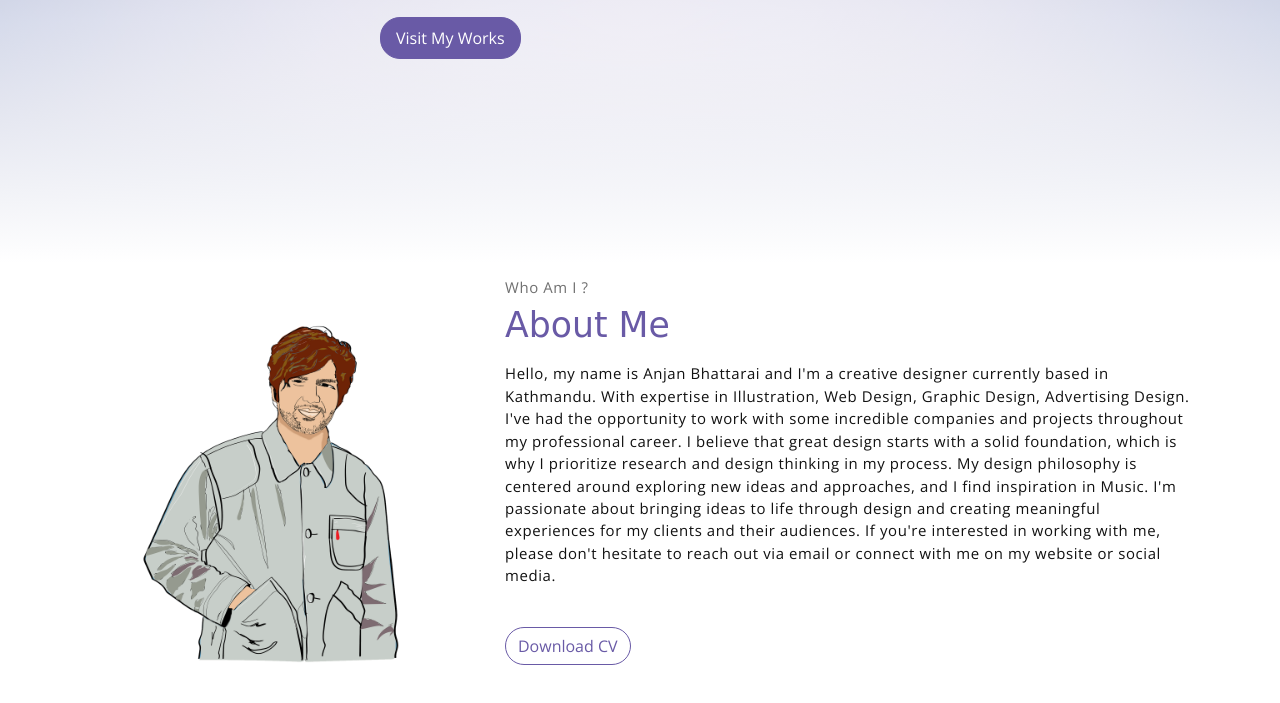
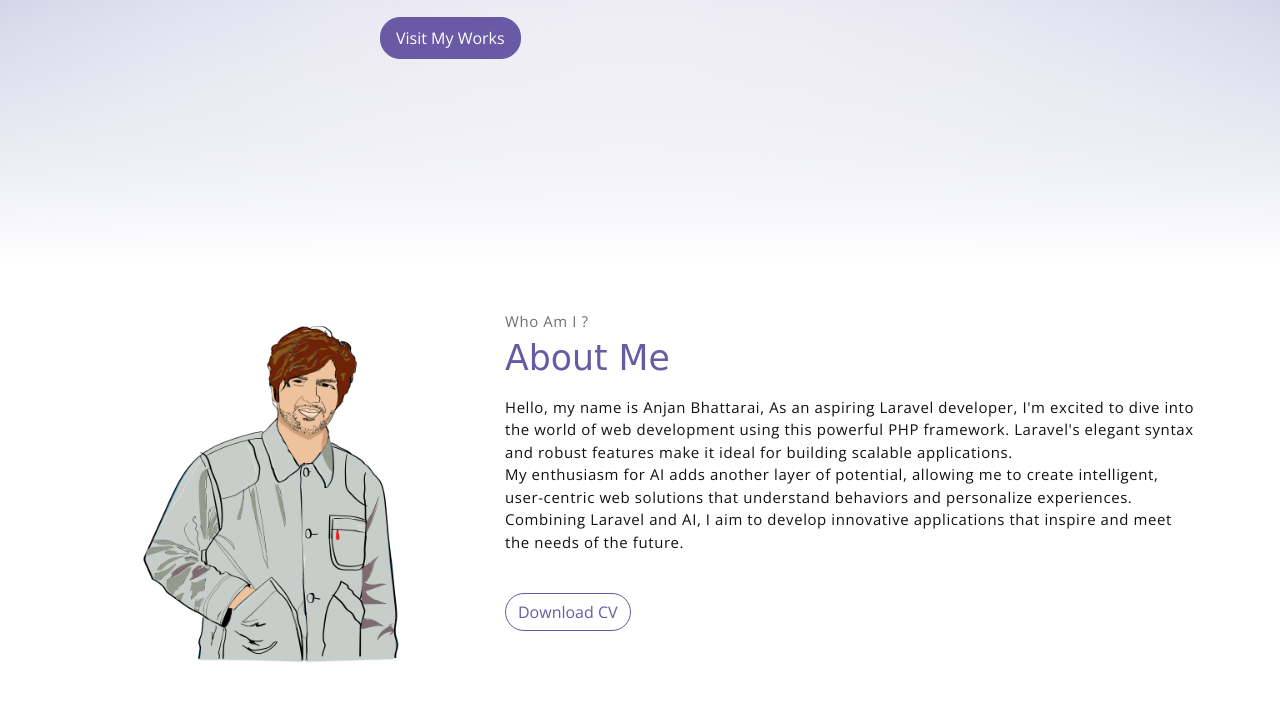
Before and after one commit to SeleniumForest21/portfolio, a plain HTML site: page index.html in a window 1280 px wide. Shown: the part 537-1240 px from the top of the page. Drawn offline with nearby package versions, Linux system fonts and the light colour scheme; a web font is replaced by a local one.

Commit message:
Change in life

```diff
--- a/index.html
+++ b/index.html
@@ -97,15 +97,11 @@
                     <p class="section-subtitle">Who Am I ?</p>
                     <h2 class="section-title mb-3">About Me</h2>
                     <p>
-                        Hello, my name is Anjan Bhattarai and I'm a creative designer currently based in Kathmandu.
-                        With expertise in Illustration, Web Design, Graphic Design, Advertising Design.
-                        <br> I've had the opportunity to work with some incredible companies and projects throughout my professional career.
-                        I believe that great design starts with a solid foundation, which is why I prioritize research and
-                        design thinking in my process. My design philosophy is centered around exploring new ideas and
-                        approaches, and I find inspiration in Music. I'm passionate about bringing
-                        ideas to life through design and creating meaningful experiences for my clients and their audiences.
-                        If you're interested in working with me, please don't hesitate to reach out via email
-                        or connect with me on my website or social media.
+                        Hello, my name is Anjan Bhattarai, As an aspiring Laravel developer, I'm excited to dive into the world of web development
+                        using this powerful PHP framework. Laravel's elegant syntax and robust features make it ideal for building scalable applications.
+                        <br> My enthusiasm for AI adds another layer of potential, allowing me to create intelligent, user-centric web solutions that
+                        understand behaviors and personalize experiences. Combining Laravel and AI, I aim to develop innovative applications that inspire
+                        and meet the needs of the future.
                     </p>
                     <a class="btn-rounded btn btn-outline-primary mt-4" href="./assets/anjan.pdf" target="_blank">Download CV</a>
                 </div>
```
